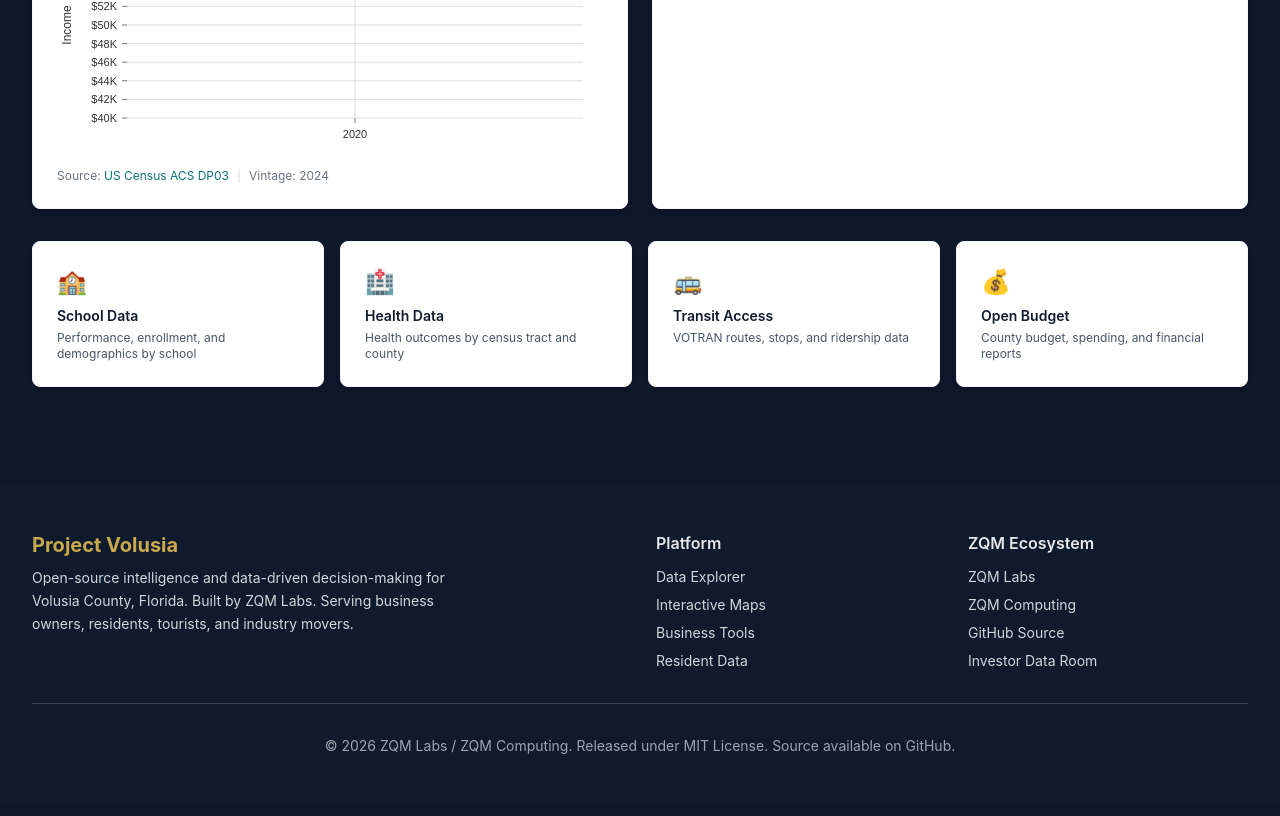
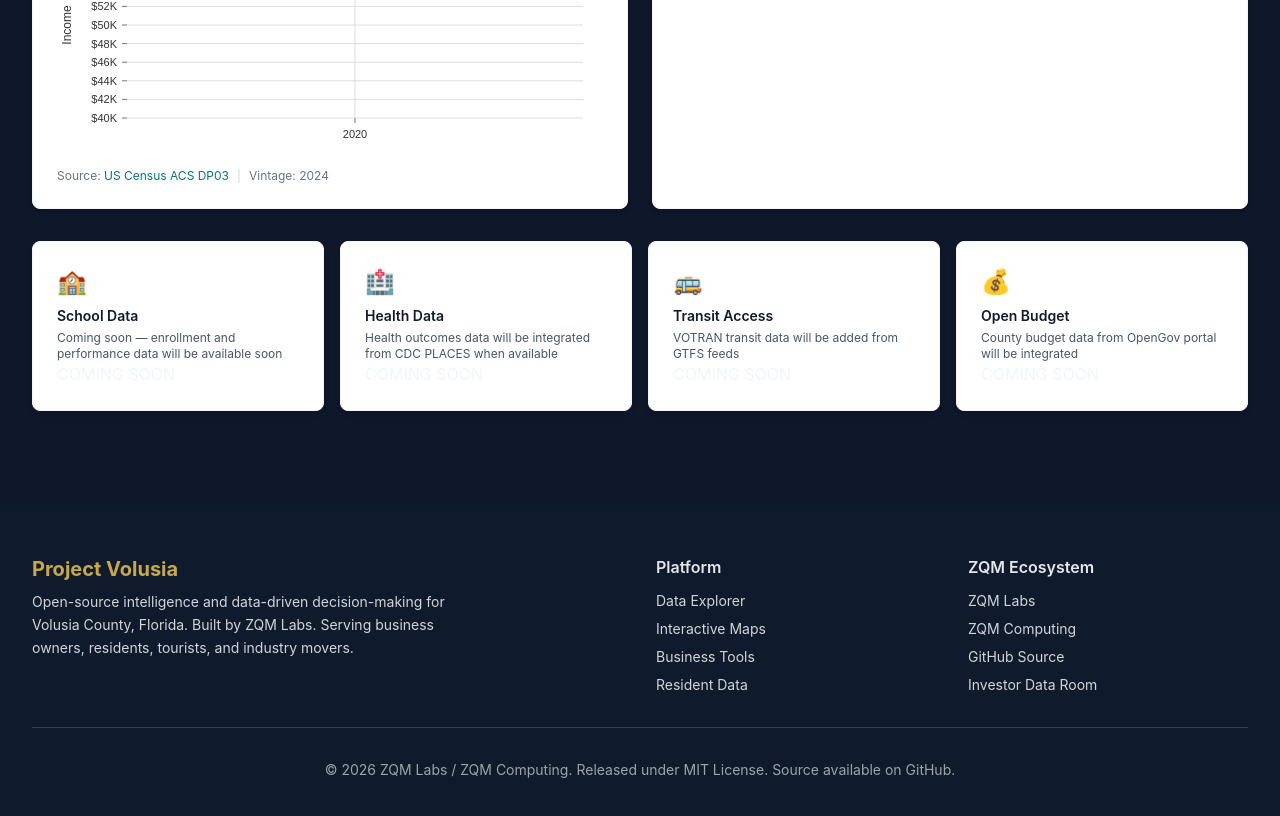
Before and after one commit to ZQM-Computing/volusia-portal, a React (Vite) app: page /residents in a window 1280 px wide. Shown: the part 578-1394 px from the top of the page. Built offline with nearby package versions, Linux system fonts and the light colour scheme; no server answers.

Commit message:
fix: Phase 6 - Replace empty placeholder cards with 'COMING SOON' badges in ResidentsPage Resources section

```diff
--- a/src/pages/ResidentsPage.tsx
+++ b/src/pages/ResidentsPage.tsx
@@ -136,22 +136,26 @@ export function ResidentsPage() {
         <Card hover>
           <div className="text-2xl mb-2">🏫</div>
           <h3 className="text-sm font-semibold text-volusia-navy mb-1">School Data</h3>
-          <p className="text-xs text-volusia-slate">Performance, enrollment, and demographics by school</p>
+          <p className="text-xs text-volusia-slate">Coming soon — enrollment and performance data will be available soon</p>
+          <span className="badge badge-amber">COMING SOON</span>
         </Card>
         <Card hover>
           <div className="text-2xl mb-2">🏥</div>
           <h3 className="text-sm font-semibold text-volusia-navy mb-1">Health Data</h3>
-          <p className="text-xs text-volusia-slate">Health outcomes by census tract and county</p>
+          <p className="text-xs text-volusia-slate">Health outcomes data will be integrated from CDC PLACES when available</p>
+          <span className="badge badge-amber">COMING SOON</span>
         </Card>
         <Card hover>
           <div className="text-2xl mb-2">🚌</div>
           <h3 className="text-sm font-semibold text-volusia-navy mb-1">Transit Access</h3>
-          <p className="text-xs text-volusia-slate">VOTRAN routes, stops, and ridership data</p>
+          <p className="text-xs text-volusia-slate">VOTRAN transit data will be added from GTFS feeds</p>
+          <span className="badge badge-amber">COMING SOON</span>
         </Card>
         <Card hover>
           <div className="text-2xl mb-2">💰</div>
           <h3 className="text-sm font-semibold text-volusia-navy mb-1">Open Budget</h3>
-          <p className="text-xs text-volusia-slate">County budget, spending, and financial reports</p>
+          <p className="text-xs text-volusia-slate">County budget data from OpenGov portal will be integrated</p>
+          <span className="badge badge-amber">COMING SOON</span>
         </Card>
       </div>
     </div>
```
